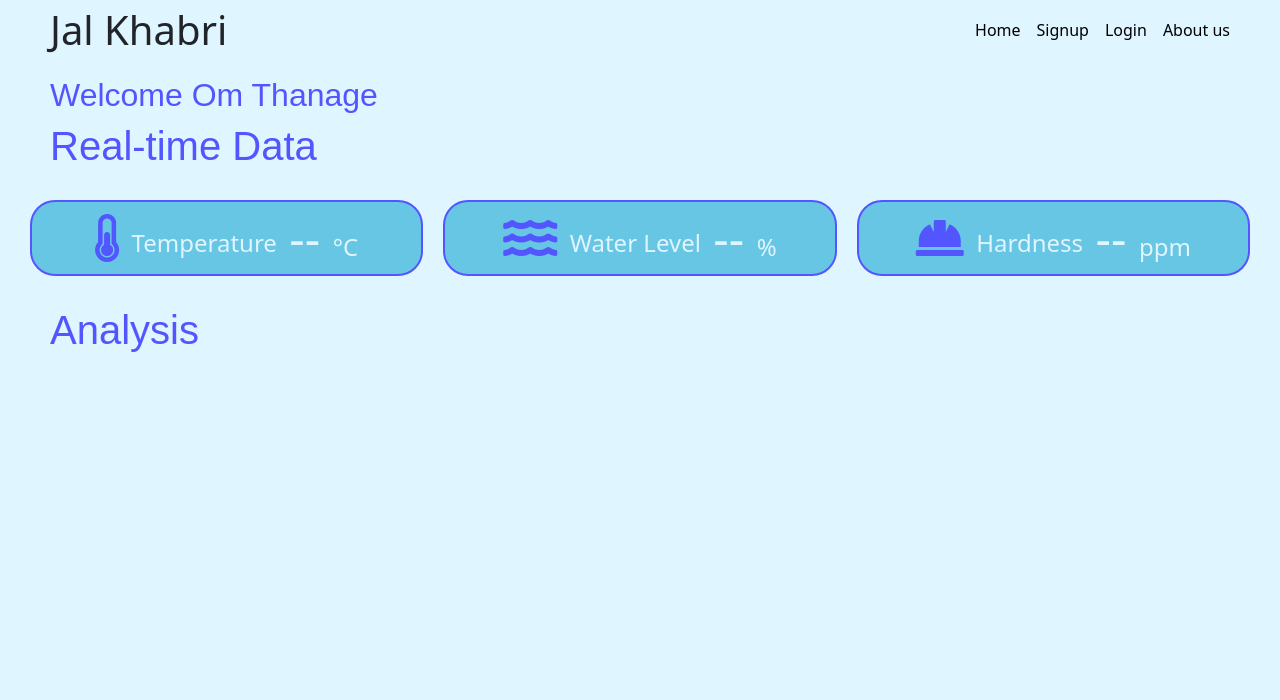
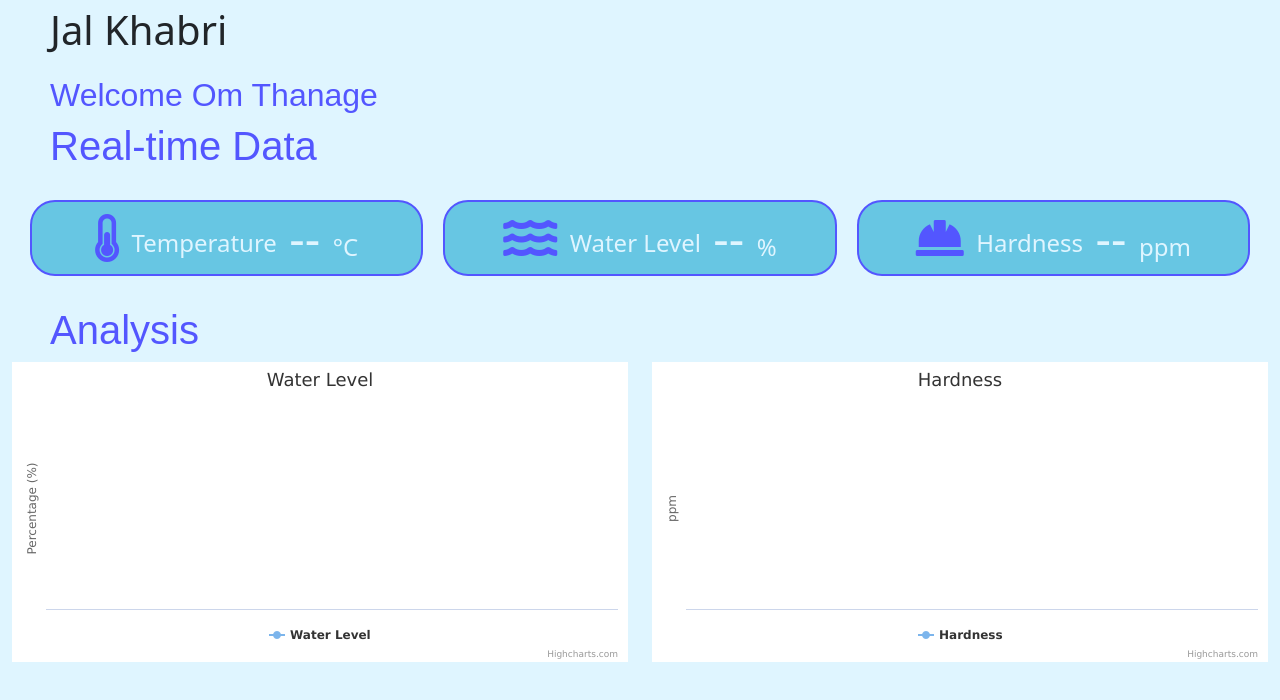
Before and after one commit to Om-Thanage/Jal-Khabri, a plain HTML site: page index.html in a window 1280 px wide. Drawn offline with nearby package versions, Linux system fonts and the light colour scheme; no server answers.

Commit message:
Add graph for water level and hardness

```diff
--- a/index.html
+++ b/index.html
@@ -2,25 +2,19 @@
 <head>
   <meta name="viewport" content="width=device-width, initial-scale=1">
   <title>Jal Khabri</title>
-  <script src="https://code.highcharts.com/highcharts.js"></script>
+
   <link rel="stylesheet" href="https://use.fontawesome.com/releases/v5.7.2/css/all.css" integrity="sha384-fnmOCqbTlWIlj8LyTjo7mOUStjsKC4pOpQbqyi7RrhN7udi9RwhKkMHpvLbHG9Sr" crossorigin="anonymous">
   <link href="https://cdn.jsdelivr.net/npm/bootstrap@5.3.3/dist/css/bootstrap.min.css" rel="stylesheet" integrity="sha384-QWTKZyjpPEjISv5WaRU9OFeRpok6YctnYmDr5pNlyT2bRjXh0JMhjY6hW+ALEwIH" crossorigin="anonymous">
   <link rel="stylesheet" href="dashboard.css">
+  <script src="https://code.highcharts.com/highcharts.js"></script>
 </head>
 <body>
     <div class="d-flex flex-column flex-md-row align-items-center pb-3 ">
         <a href="/" class="d-flex align-items-center link-body-emphasis text-decoration-none"></a>
           <span class="fs-1">Jal Khabri</span>
         </a>
-
-        <nav class="d-inline-flex mt-2 mt-md-0 ms-md-auto">
-          <a class="me-3 py-2 link-body-emphasis text-decoration-none" href="#">Home</a>
-          <a class="me-3 py-2 link-body-emphasis text-decoration-none" href="./signup.html">Signup</a>
-          <a class="me-3 py-2 link-body-emphasis text-decoration-none" href="./login.html">Login</a>
-          <a class="py-2 link-body-emphasis text-decoration-none ">About us</a>
-        </nav>
-      </div>
-      <h3>Welcome Om Thanage</h3>
+    </div>
+    <h3>Welcome Om Thanage</h3>
     <h2>Real-time Data</h2>
 
   <div class="elements components">
@@ -45,9 +39,8 @@
 </div>
   <h2>Analysis</h2>
   <div class="graphs components">
-  <div id="chart-temperature" class="container"></div>
-  <div id="chart-humidity" class="container"></div>
-  <div id="chart-pressure" class="container"></div>
+  <div id="chart-level" class="container"></div>
+  <div id="chart-hardness" class="container"></div>
 </div>
 
 
--- a/script.js
+++ b/script.js
@@ -1,8 +1,6 @@
-    // Import the functions you need from the SDKs you need
+
 import { initializeApp } from "https://www.gstatic.com/firebasejs/10.10.0/firebase-app.js";
-    import { getDatabase ,onValue, ref } from "https://www.gstatic.com/firebasejs/10.10.0/firebase-database.js";
-    // TODO: Add SDKs for Firebase products that you want to use
-    // https://firebase.google.com/docs/web/setup#available-libraries
+import { getDatabase, onValue, ref } from "https://www.gstatic.com/firebasejs/10.10.0/firebase-database.js";
 
 // Your web app's Firebase configuration
 const firebaseConfig =
@@ -13,40 +11,112 @@
         storageBucket: "water-monitoring-1856d.appspot.com",
         messagingSenderId: "1047258254470",
         appId: "1:1047258254470:web:fcc420b6c7a3b74a885507"
-    }
+    };
 
 // Initialize Firebase
 const app = initializeApp(firebaseConfig);
-    console.log("Firebase Initialized!");
-
 const db = getDatabase(app);
-    console.log(db);
-
 const sensorRef = ref(db, 'Sensor');
 
-    function updateData(){
+// Initialize Highcharts for Water Level
+Highcharts.chart('chart-level', {
+  chart: {
+    type: 'spline'
+  },
+  title: {
+    text: 'Water Level'
+  },
+  xAxis: {
+    type: 'datetime'
+  },
+  yAxis: {
+    title: {
+      text: 'Percentage (%)'
+    }
+  },
+  series: [{
+    name: 'Water Level',
+    data: []
+  }]
+});
 
+// Initialize Highcharts for Hardness
+Highcharts.chart('chart-hardness', {
+  chart: {
+    type: 'spline'
+  },
+  title: {
+    text: 'Hardness'
+  },
+  xAxis: {
+    type: 'datetime'
+  },
+  yAxis: {
+    title: {
+      text: 'ppm'
+    }
+  },
+  series: [{
+    name: 'Hardness',
+    data: []
+  }]
+});
 
+// Function to update data and charts
+function updateData() {
   onValue(sensorRef, (snapshot) => {
     const data = snapshot.val();
 
     const temperature = data.temperature;
-                const Hardness = data.hardness;
+    const hardness = data.hardness;
     const level = data.level;
 
     document.getElementById('temperature').innerText = temperature;
-                document.getElementById('hardness').innerText = Hardness;
+    document.getElementById('hardness').innerText = hardness;
     document.getElementById('level').innerText = level;
 
+    //Update Water Level Chart
+    const levelChart = Highcharts.charts[0];
+    levelChart.series[0].addPoint([Date.now(), parseFloat(level)], true, levelChart.series[0].data.length >= 20);
 
+    // Update Hardness Chart
+    const hardnessChart = Highcharts.charts[1];
+    hardnessChart.series[0].addPoint([Date.now(), parseFloat(hardness)], true, hardnessChart.series[0].data.length >= 20);
   });
 
 
+function writeToSheet() {
+    // Replace 'YOUR_FIREBASE_URL' with your Firebase database URL
+    var firebaseUrl = 'https://water-monitoring-1856d-default-rtdb.asia-southeast1.firebasedatabase.app';
 
+    // Replace 'YOUR_SHEET_ID' with your Google Sheet ID
+    var sheetId = 'https://docs.google.com/spreadsheets/d/15BihzVfACBSfCYOj2qW1XxWeK8PQt9hYUP4GyLrI_L0/edit?usp=sharing';
+
+    // Get the Firebase data
+    var response = UrlFetchApp.fetch(firebaseUrl);
+    var data = JSON.parse(response.getContentText());
+
+    // Open the Google Sheet
+    var sheet = SpreadsheetApp.openById(sheetId).getActiveSheet();
+
+    // Append the data to the sheet
+    sheet.appendRow([data.temperature, data.hardness, data.level, new Date()]);
+  }
 }
 
+// Initial data update
 updateData();
 
+// Periodically update data
+setInterval(updateData, 2000);
 
 
-setInterval(updateData, 1500);
+  // Optional: Create a time-driven trigger to run the script periodically
+  function createTrigger() {
+    ScriptApp.newTrigger('writeToSheet')
+      .timeBased()
+      .everySeconds(5) // Adjust the interval as needed
+      .create();
+  }
+
+  createTrigger();
```
Lines whose indentation alone changed are shown as unchanged.
